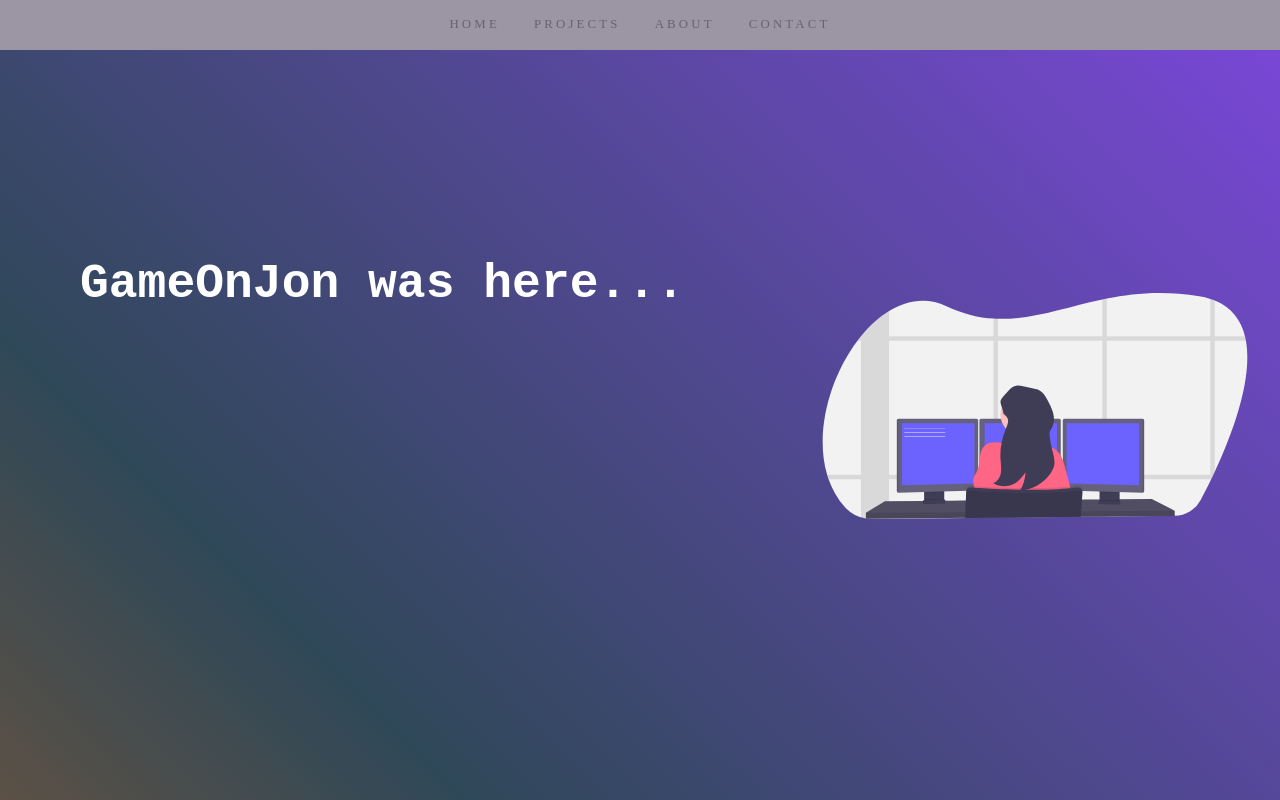
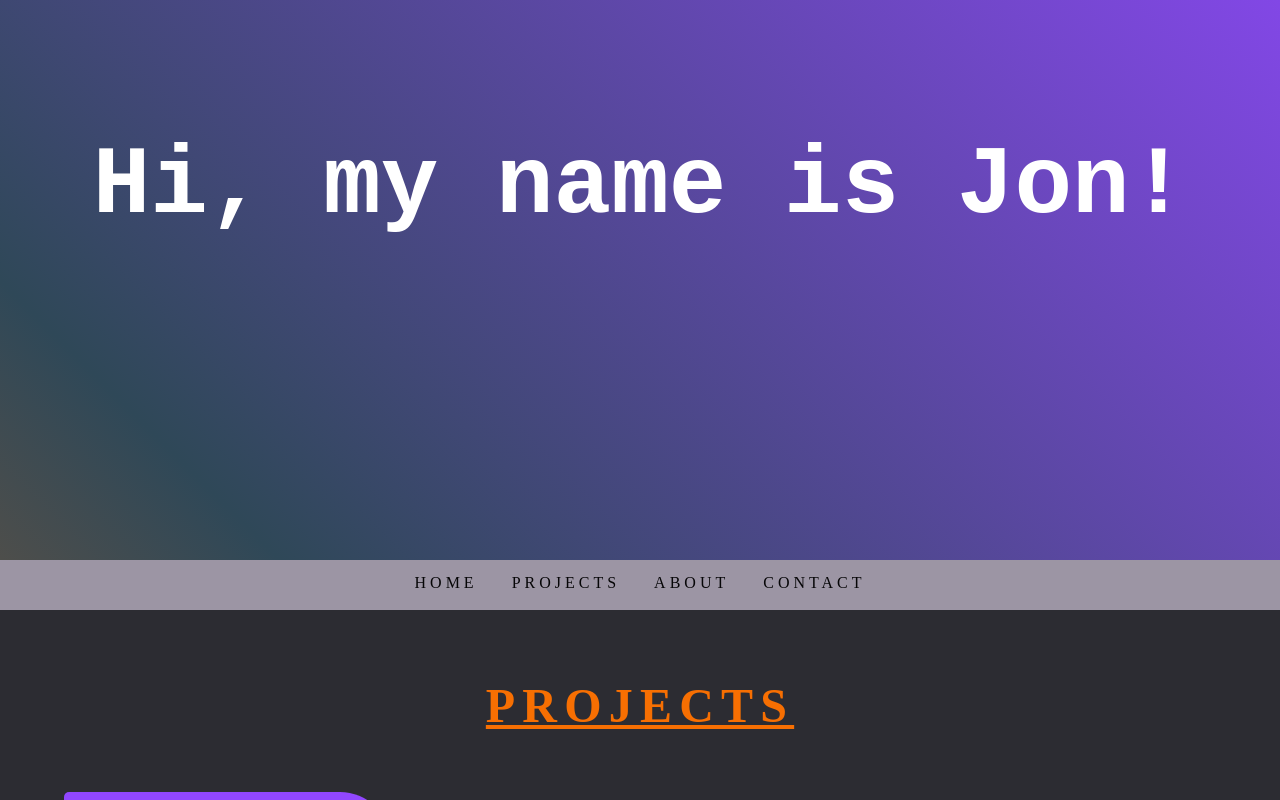
Before and after one commit to gameonjon/Portfolio, a plain HTML site: page index.html in a window 1280 px wide. Drawn offline with nearby package versions, Linux system fonts and the light colour scheme; grey boxes are pictures that could not be loaded.

Commit message:
update page layout

```diff
--- a/index.html
+++ b/index.html
@@ -27,14 +27,46 @@
         crossorigin="anonymous"/> ============= -->
         <!-- script is an element for the attribute src
             script points to an external JS file-->
-        <script src="https://code.jquery.com/jquery-2.2.4.min.js"></script>
+        <!-- <script src="https://code.jquery.com/jquery-2.2.4.min.js"></script> -->
 
         <!-- <script language="JavaScript" type="text/javascript" src="/js/jquery-1.2.6.min.js"></script> -->
 
         <title>GameOnJon's Portfolio</title>
     </head>
 
-    <nav class="nav " id="topNav">
+
+    <script>
+        var i = 0;
+        var txt = 'Hi, my name is Jon!';
+        var speed = 50;
+
+        function typewriter(){
+            if(i < txt.length){
+                document.getElementById("homeIntro").innerHTML += txt.charAt(i);
+                i++;
+                setTimeout(typewriter, speed);
+            }
+        }
+
+    </script>
+
+
+    <header class="head">
+        <section class="head-intro" id="Home">
+            <body onload="typewriter()"></body>
+            <div>
+                <h1 id="homeIntro"><!-- GameOnJon was here... --></h1>
+
+                <!-- <object type="image/svg+xml"
+                data="./media/programmer.svg"
+                class="-ml-1 hidden lg:intro" >
+                    there should be an image here
+                </object> -->
+            </div>
+        </section>
+    </header>
+
+    <nav class="nav" id="topNav">
         <ul class="nav-list-2">
             <li>
                 <!-- target="blank_" attribute opens the link in a new tab/window -->
@@ -46,38 +78,6 @@
         </ul>
     </nav>
 
-    <!-- <nav class="topNav" id="myTopNav">
-        <ul>
-            <li>
-                <a href="#Home">Home</a>
-                <a href="#Projects">Projects</a>
-                <a href="#About">About</a>
-                <a href="#Contact">Contact</a>
-            </li>
-        </ul>
-    </nav> -->
-
-
-    <header class="head">
-        <section id="Home">
-            <!-- <div class="flex-container">
-
-            </div> -->
-            <div class = "flex justify-center px-8">
-                <h1 class="introduction">
-                    GameOnJon was here...
-                </h1>
-
-                <object type="image/svg+xml"
-                data="./media/programmer.svg"
-                class="-ml-1 hidden lg:intro" >
-                    there should be an image here
-                </object>
-            </div>
-        </section>
-
-    </header>
-
 
 
     <!-- not too sure why but this break
@@ -85,8 +85,10 @@
             margin on the right -->
     <!-- <br />  -->
 
+    <body class="bg-black">
 
-    <body class="bg-black">
+        <br id="Projects">
+        <h1 class="secTitle">PROJECTS</h1>
 
         <!-- second look/play -->
         <section class="flex-container ml-10">
@@ -162,9 +164,16 @@
                 </p>
             </div>
         </section>
+
+        <br id="About">
+        <h1 class="secTitle">ABOUT</h1>
 <!--
         <script src="/muscles/orbs.js"></script> -->
-        <script src="./main.js"></script>
+        <!-- <script src="assets/js/jquery.min.js"></script> -->
+        <!-- <script src="css-tricks.js"></script> -->
+        <!-- <script src="main.js"></script> -->
+        <!-- <script src="active.js"></script> -->
+        <!-- <script src="activeNav.js"></script> -->
 
 
 
--- a/main.css
+++ b/main.css
@@ -1,4 +1,4 @@
-html,body{
+html, body{
     width: 100%;
     height: 100%;
     margin: 0px;
@@ -45,7 +45,9 @@ p {
 .bg-lightshade{
     background-color: #D0D0D8;
 }
-
+.bg-light{
+    background-color: #FFF6ED;
+}
 .bg-teal{
     background-color: rgb(61, 226, 182);
 }
@@ -65,14 +67,29 @@ p {
     line-height: 1.6;
 }
 
-/* .head{
-    background-color: #00948E;
-    height: 100%;
-} */
+.head-intro{
+    font-size: 4rem;
+    font-family: monospace;
+    font-weight: bold;
+    color: #ffffff;
+    padding: 30px;
+    text-align: center;
+}
+
+
+.secTitle{
+    text-decoration: underline;
+    font-weight: bold;
+    color: #f76f02;
+    font-size: 3rem;
+    text-align: center;
+    letter-spacing: 0.15em;
+}
+
 
 .head{
     background: linear-gradient(45deg, #f76f02, #2F4858, #9147FF);
-    height: 100%;
+    height: 70%;
     background-size: 200% 200%;
     animation: gradient 10s ease infinite;
 }
@@ -117,10 +134,19 @@ p {
     letter-spacing: 0.25em;
     text-decoration: none;
     text-transform: uppercase;
+    font-size: medium;
+    color: black;
+    opacity: 1;
 
 }
 
 .nav a:hover{
+    font-size: medium;
+    color: black;
+    opacity: 1;
+}
+
+.active{
     font-size: medium;
     color: black;
     opacity: 1;
@@ -136,11 +162,11 @@ p {
         #topNav{
             display: none;
         }
+
+        .head-intro{
+            font-size: 2rem;
+        }
     }
-
-.topNav a{
-    float: left;
-}
 
 .nav-list{
     list-style-type: none;
@@ -154,6 +180,8 @@ p {
     text-align: center;
     z-index: 2;
 }
+
+
 
 
 .nav-item{
@@ -185,7 +213,6 @@ p {
     top: 50%;
     text-align: center;
 }
-
 
 .flex-container{
     display: flex;
@@ -240,6 +267,7 @@ p {
 .justify-center{
     justify-content:center;
 }
+
 
 
 .rounded-box-left{
```
